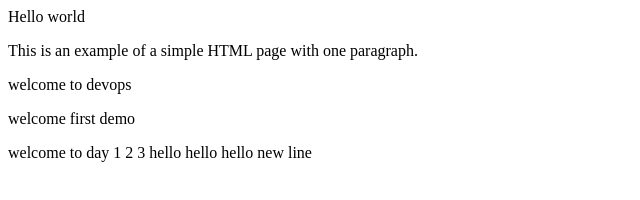
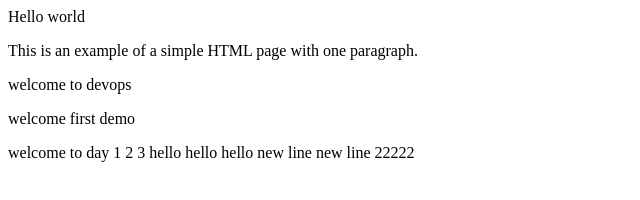
Before and after one commit to vinay2423/github, a plain HTML site: page index.html in a window 1280 px wide. Shown: the whole page, without its empty margins (0-640 px from the left). Drawn offline with Linux system fonts and the light colour scheme.

Commit message:
new line 222 in index.html

```diff
--- a/index.html
+++ b/index.html
@@ -15,5 +15,7 @@
 hello hello hello
 new line
 
+        new line 22222
+
     </body>
 </html>
```
